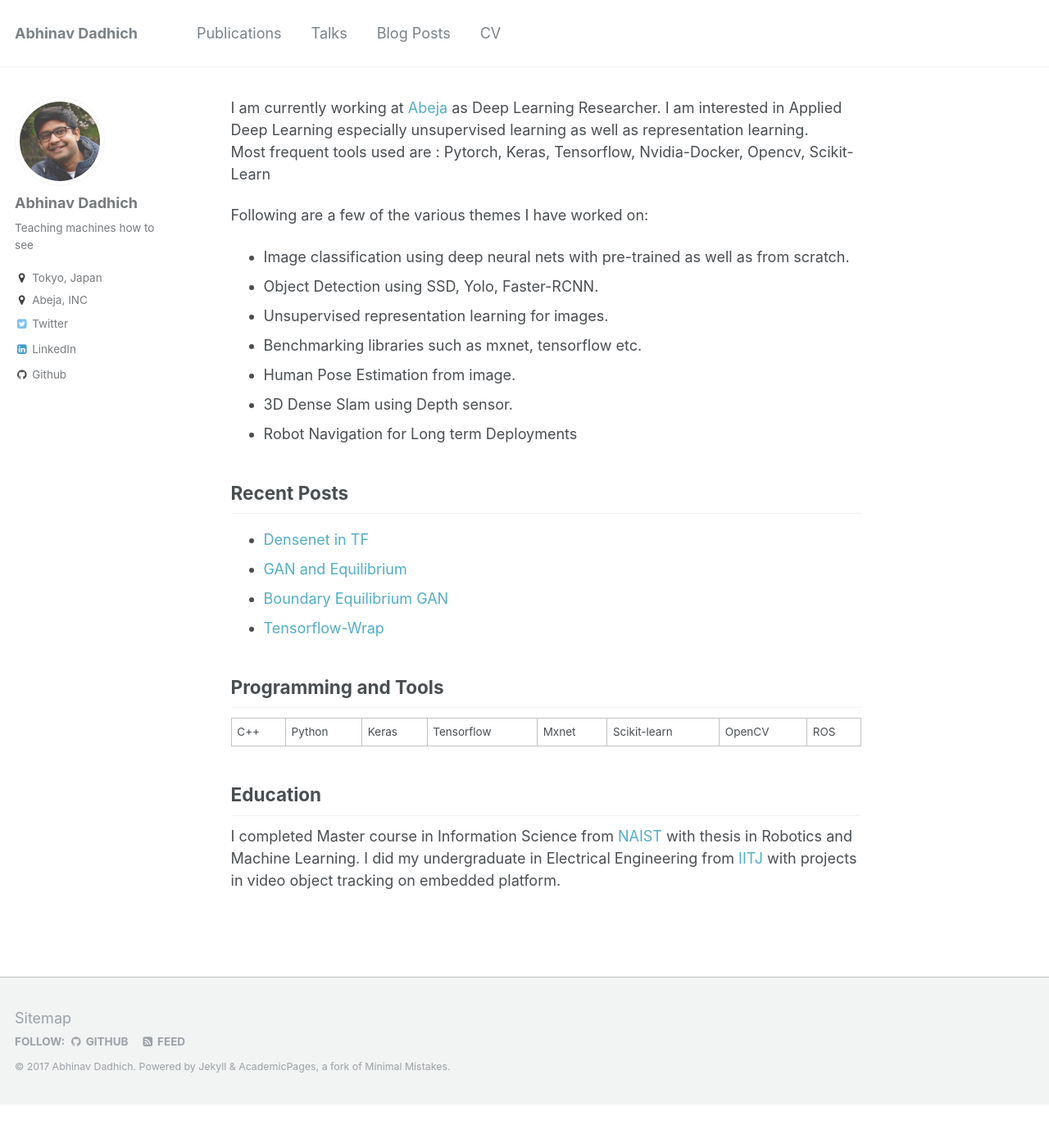
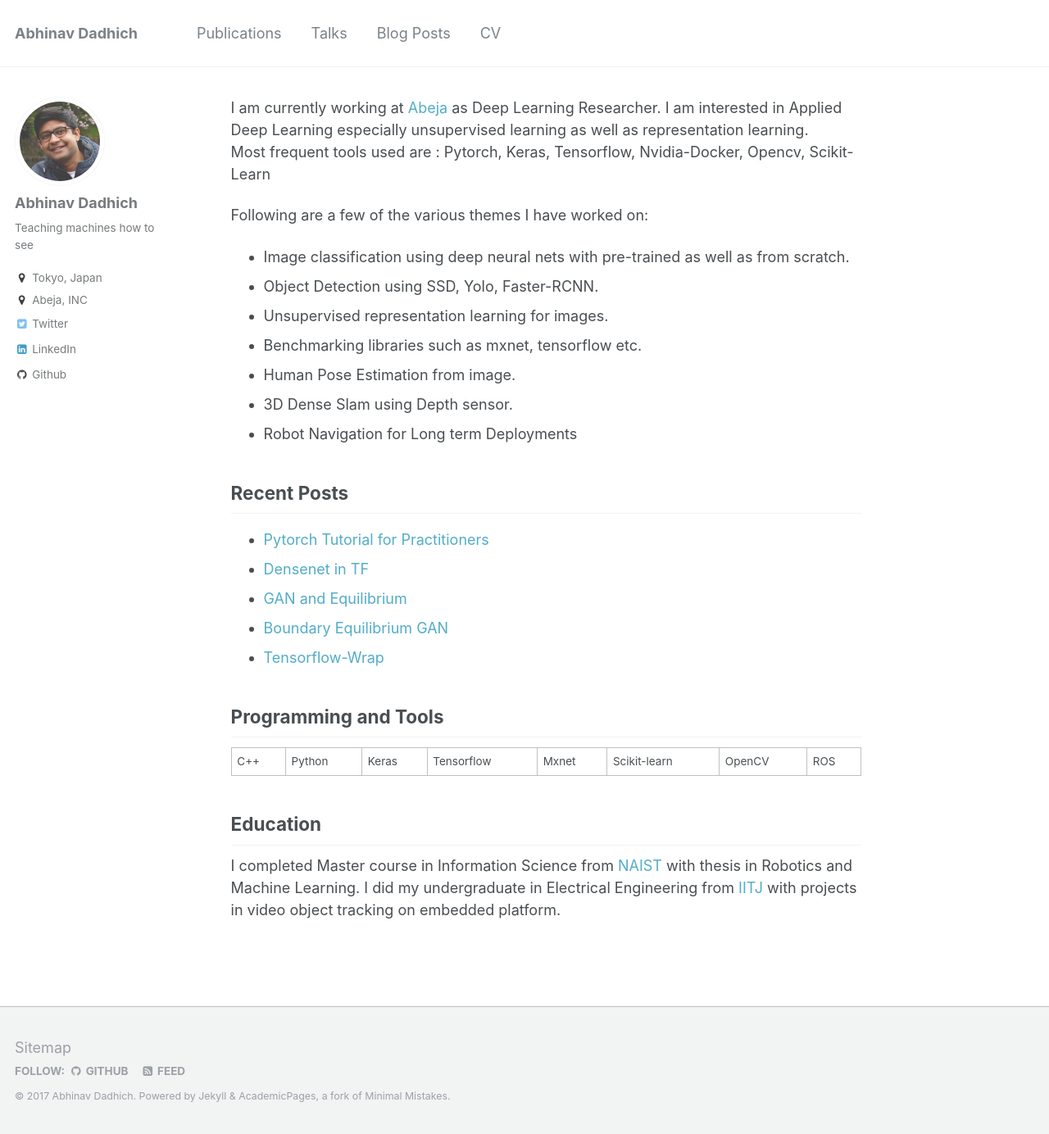
Before and after one commit to ResByte/ResByte.github.io, a Jekyll site: the page built from _pages/about.md, in a window 1280 px wide and 1384 px high. Shown: the whole window at 82% size. Built offline with Jekyll 4.4.1, drawn with Linux system fonts in a browser that asks for light colours.

Commit message:
Update about.md

```diff
--- a/_pages/about.md
+++ b/_pages/about.md
@@ -21,6 +21,7 @@ Following are a few of the various themes I have worked on:
 - Robot Navigation for Long term Deployments
 
 ## Recent Posts
+- [Pytorch Tutorial for Practitioners](https://resbyte.github.io/posts/2017/08/25/pytorch-tutorial.md)
 - [Densenet in TF](https://resbyte.github.io/posts/2017/05/tf-densenet/)
 - [GAN and Equilibrium](https://resbyte.github.io/posts/2017/04/arora-gen-eqbm-17/)
 - [Boundary Equilibrium GAN](https://resbyte.github.io/posts/2017/04/david-began-17/)
```
